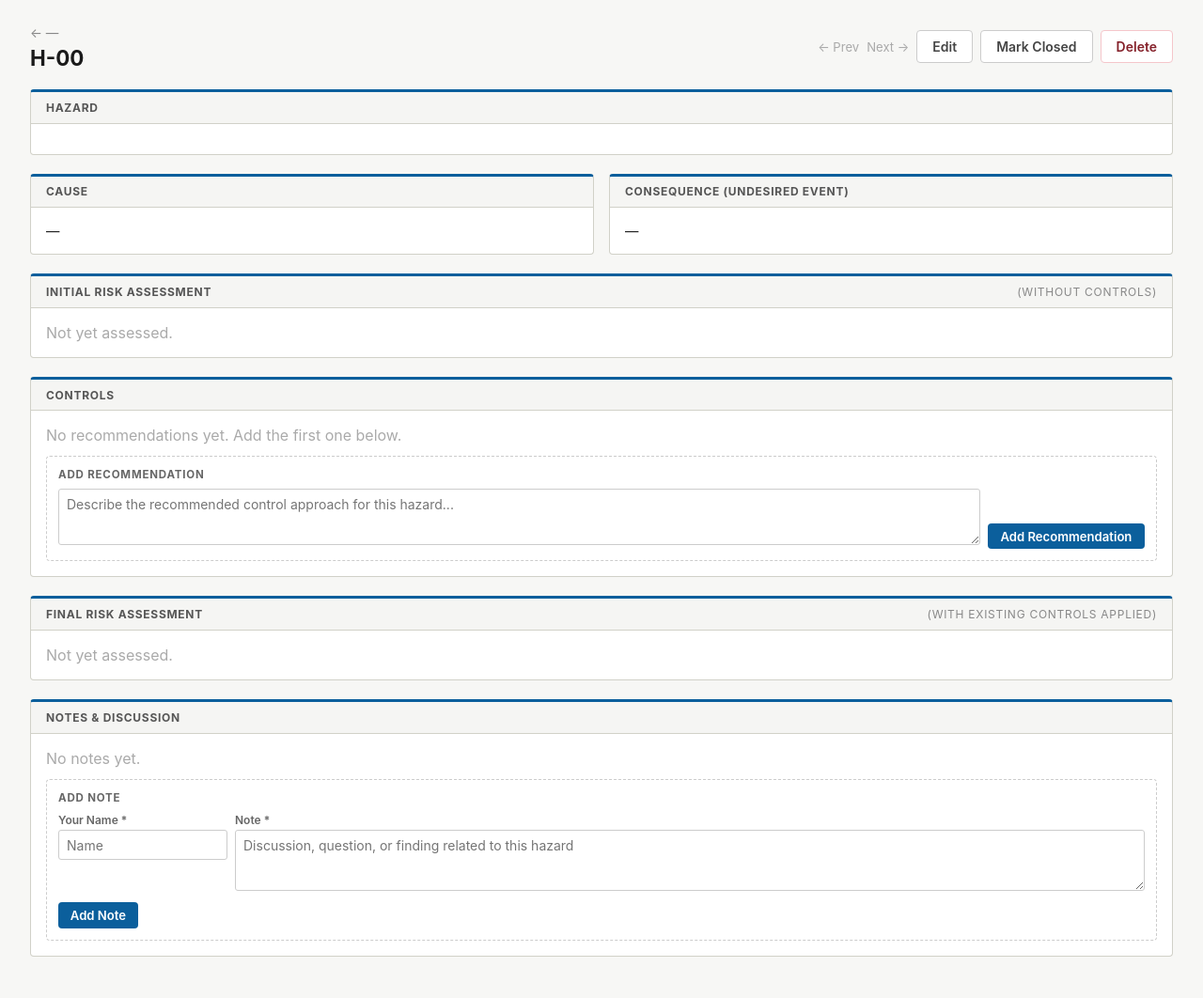
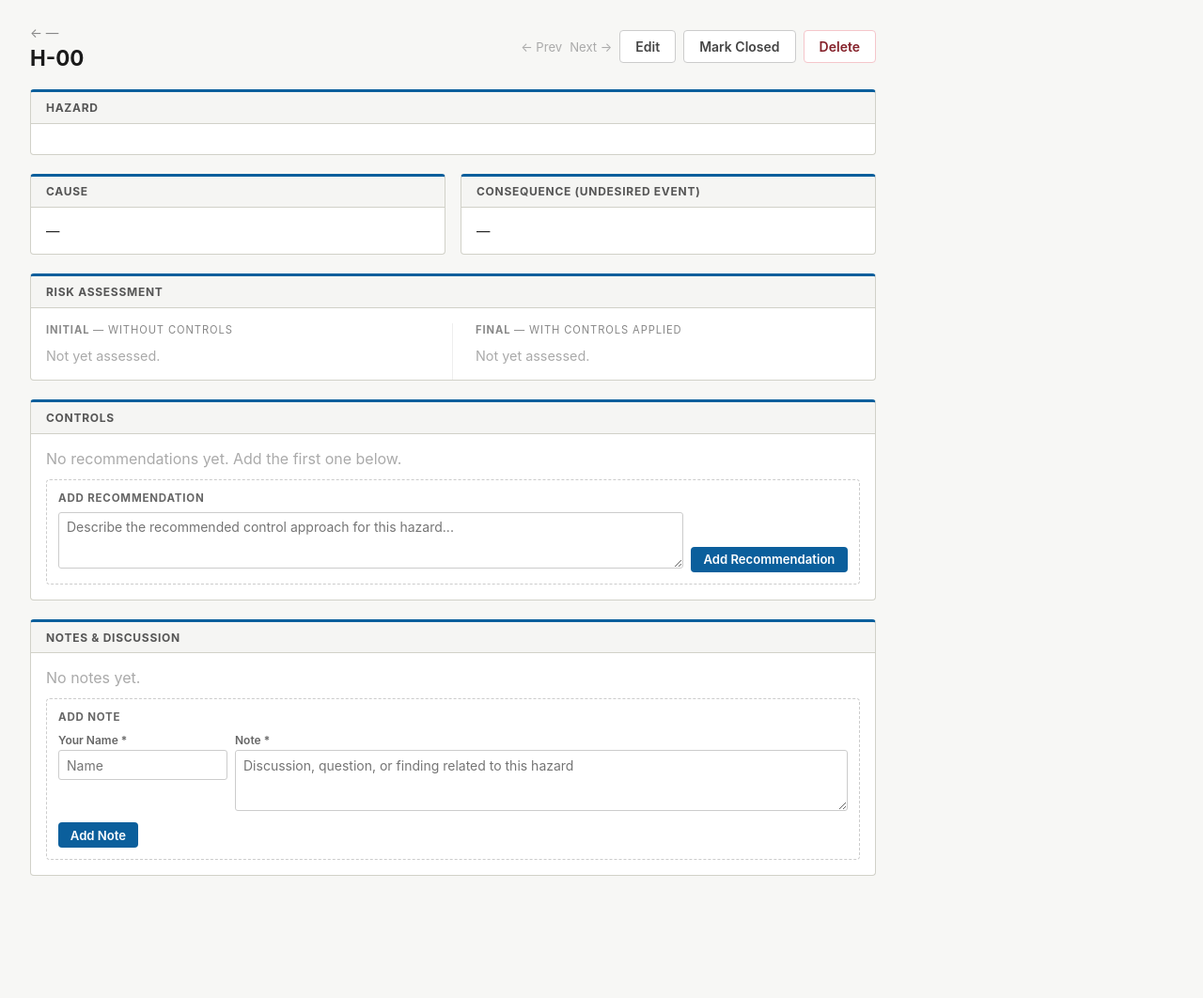
Before and after one commit to cgburnsi/Hardware-Tracker, a Flask app: template app/templates/ha_hazard_detail.html in a window 1280 px wide. Shown: the part 50-1112 px from the top of the page at 94% size. After the commit the page ends 982 px from the top, so only its background shows below. Run offline with Flask 3, Linux system fonts and the light colour scheme; the template is opened without the code that fills it, so the values that code supplies are empty.

Commit message:
Hazard detail page layout and form improvements
- Constrain hazard detail page to 900px to match other pages
- Merge initial and final risk assessment into one side-by-side card
- Add bullet/numbered list toolbar buttons to cause and consequence
  fields on the hazard form

Co-Authored-By: Claude Sonnet 4.6 <noreply@anthropic.com>

```diff
--- a/app/templates/ha_hazard_detail.html
+++ b/app/templates/ha_hazard_detail.html
@@ -53,6 +53,8 @@
   .nav-hazards span { color:#aaa; font-size:0.82rem; }
 </style>
 
+<div style="max-width:900px;">
+
 <!-- Breadcrumb + header -->
 <div class="page-title-row" style="flex-wrap:wrap; gap:0.75rem;">
   <div>
@@ -97,12 +99,15 @@
   </div>
 </div>
 
-<!-- Initial Risk -->
+<!-- Risk Assessment (initial + final combined) -->
 <div class="section-card">
-  <div class="section-header">Initial Risk Assessment <span style="font-size:0.75rem; font-weight:400; color:#888;">(without controls)</span></div>
-  <div class="section-body">
+  <div class="section-header">Risk Assessment</div>
+  <div class="section-body" style="padding-bottom:0;">
+    <div style="display:grid; grid-template-columns:1fr 1fr;">
+      <div style="padding-bottom:1rem; padding-right:1.5rem; border-right:1px solid #eee;">
+        <div style="font-size:0.7rem; text-transform:uppercase; letter-spacing:0.08em; color:#888; font-weight:700; margin-bottom:0.65rem;">Initial <span style="font-weight:400;">— without controls</span></div>
         {% if item.initial_severity and item.initial_probability %}
-    <div style="display:flex; gap:2rem; flex-wrap:wrap;">
+        <div style="display:flex; gap:1.5rem; flex-wrap:wrap; align-items:flex-end;">
           <div>
             <div class="data-label">Severity</div>
             <div class="data-value" style="margin-top:0.2rem;">{{ item.initial_severity }} — {{ SEVERITY_LABELS.get(item.initial_severity, '') }}</div>
@@ -112,7 +117,7 @@
             <div class="data-value" style="margin-top:0.2rem;">{{ item.initial_probability }} — {{ PROBABILITY_LABELS.get(item.initial_probability, '') }}</div>
           </div>
           <div>
-        <div class="data-label">RAC / Risk Ranking</div>
+            <div class="data-label">RAC</div>
             <div class="rac-block">
               <span class="rac-code">{{ init_rac }}</span>
               <span class="rac-rank badge-rac-{{ init_rank|lower }}">{{ init_rank }}</span>
@@ -120,8 +125,34 @@
           </div>
         </div>
         {% else %}
-    <span style="color:#aaa;">Not yet assessed.</span>
+        <span style="color:#aaa; font-size:0.9rem;">Not yet assessed.</span>
         {% endif %}
+      </div>
+      <div style="padding-bottom:1rem; padding-left:1.5rem;">
+        <div style="font-size:0.7rem; text-transform:uppercase; letter-spacing:0.08em; color:#888; font-weight:700; margin-bottom:0.65rem;">Final <span style="font-weight:400;">— with controls applied</span></div>
+        {% if item.final_severity and item.final_probability %}
+        <div style="display:flex; gap:1.5rem; flex-wrap:wrap; align-items:flex-end;">
+          <div>
+            <div class="data-label">Severity</div>
+            <div class="data-value" style="margin-top:0.2rem;">{{ item.final_severity }} — {{ SEVERITY_LABELS.get(item.final_severity, '') }}</div>
+          </div>
+          <div>
+            <div class="data-label">Probability</div>
+            <div class="data-value" style="margin-top:0.2rem;">{{ item.final_probability }} — {{ PROBABILITY_LABELS.get(item.final_probability, '') }}</div>
+          </div>
+          <div>
+            <div class="data-label">Residual RAC</div>
+            <div class="rac-block">
+              <span class="rac-code">{{ final_rac }}</span>
+              <span class="rac-rank badge-rac-{{ final_rank|lower }}">{{ final_rank }}</span>
+            </div>
+          </div>
+        </div>
+        {% else %}
+        <span style="color:#aaa; font-size:0.9rem;">Not yet assessed.</span>
+        {% endif %}
+      </div>
+    </div>
   </div>
 </div>
 
@@ -224,34 +255,6 @@
   </div>
 </div>
 
-<!-- Final Risk -->
-<div class="section-card">
-  <div class="section-header">Final Risk Assessment <span style="font-size:0.75rem; font-weight:400; color:#888;">(with existing controls applied)</span></div>
-  <div class="section-body">
-    {% if item.final_severity and item.final_probability %}
-    <div style="display:flex; gap:2rem; flex-wrap:wrap;">
-      <div>
-        <div class="data-label">Severity</div>
-        <div class="data-value" style="margin-top:0.2rem;">{{ item.final_severity }} — {{ SEVERITY_LABELS.get(item.final_severity, '') }}</div>
-      </div>
-      <div>
-        <div class="data-label">Probability</div>
-        <div class="data-value" style="margin-top:0.2rem;">{{ item.final_probability }} — {{ PROBABILITY_LABELS.get(item.final_probability, '') }}</div>
-      </div>
-      <div>
-        <div class="data-label">RAC / Residual Risk</div>
-        <div class="rac-block">
-          <span class="rac-code">{{ final_rac }}</span>
-          <span class="rac-rank badge-rac-{{ final_rank|lower }}">{{ final_rank }}</span>
-        </div>
-      </div>
-    </div>
-    {% else %}
-    <span style="color:#aaa;">Not yet assessed.</span>
-    {% endif %}
-  </div>
-</div>
-
 <!-- Notes / Discussion -->
 <div class="section-card" id="notes">
   <div class="section-header">Notes &amp; Discussion</div>
@@ -285,4 +288,6 @@
     </div>
   </div>
 </div>
+
+</div>{# end max-width wrapper #}
 {% endblock %}
```
Also changed, not shown: app/templates/ha_hazard_form.html (+30 -2 lines). Lines whose indentation alone changed are shown as unchanged.
